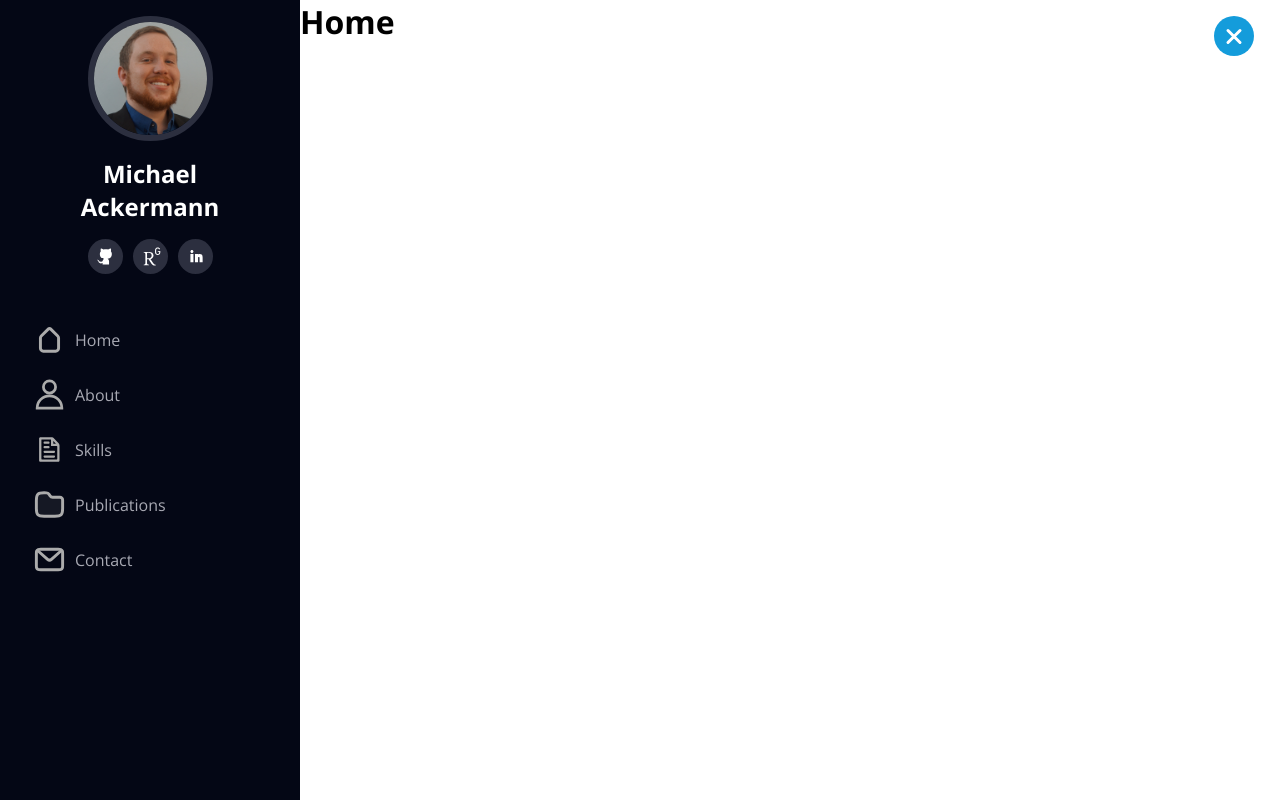
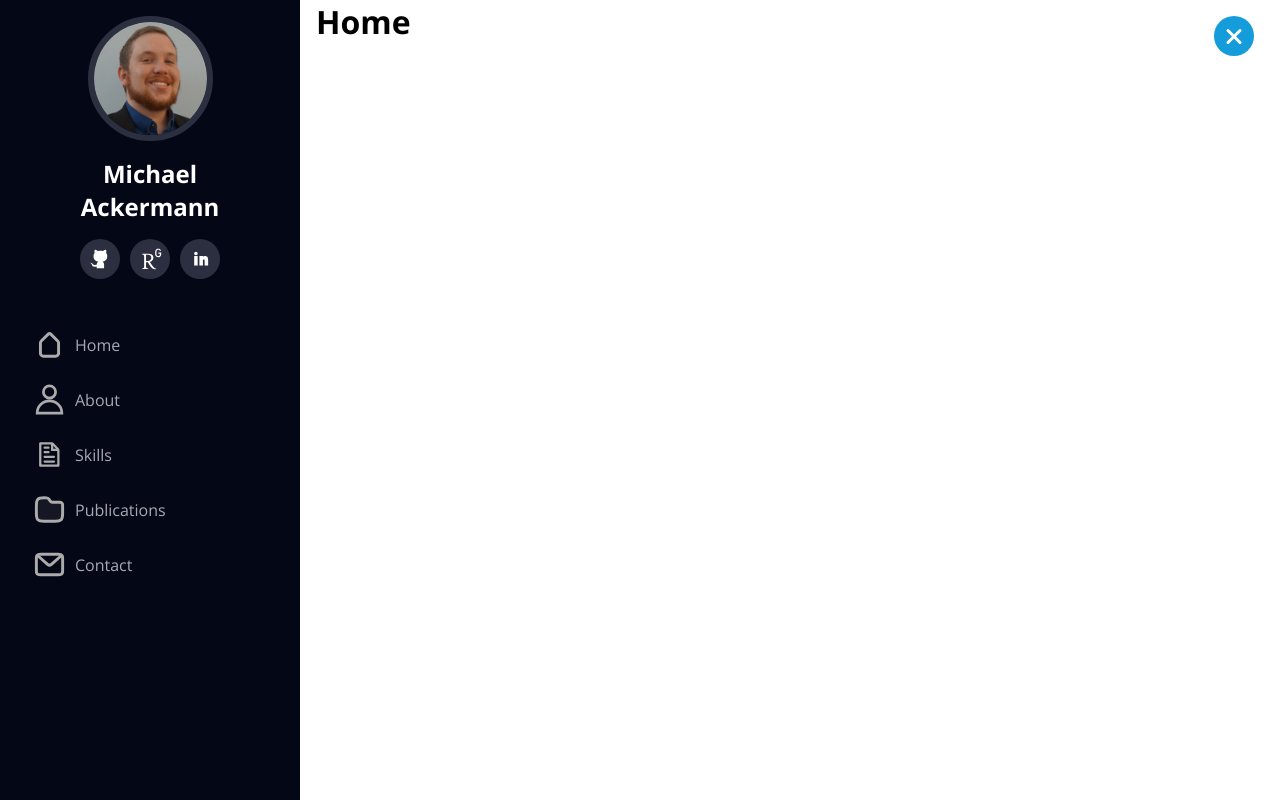
Before and after one commit to LucianoDLima/Michael-Ackermann-portfolio, a React (Vite) app: page / in a window 1280 px wide. Built offline with nearby package versions, Linux system fonts and the light colour scheme.

Commit message:
added padding to main wrapper + swapped px to rem in social medias

```diff
--- a/src/components/MainWrapper/__mainWrapper.scss
+++ b/src/components/MainWrapper/__mainWrapper.scss
@@ -4,6 +4,7 @@
 .mainWrapper {
   transition: map-get($speed, 'medium-fast');
   width: 100%;
+  padding-inline: map-get($min-gaps, '500');
 
   &.shrink {
     width: calc(100% - map-get($component-sizes, 'navigation-bar'));
--- a/src/components/SocialMedias/__socialMedias.scss
+++ b/src/components/SocialMedias/__socialMedias.scss
@@ -12,8 +12,8 @@
     display: flex;
     justify-content: center;
     align-items: center;
-    width: 35px;
-    height: 35px;
+    width: map-get($med-gaps, '100');
+    height: map-get($med-gaps, '100');
     border-radius: 50%;
     background-color: map-get($ui-colors, 'secondary-background');
     position: relative;
--- a/src/main.css
+++ b/src/main.css
@@ -96,8 +96,8 @@ body {
   display: flex;
   justify-content: center;
   align-items: center;
-  width: 35px;
-  height: 35px;
+  width: 2.5rem;
+  height: 2.5rem;
   border-radius: 50%;
   background-color: hsl(231deg, 18%, 21%);
   position: relative;
@@ -199,6 +199,7 @@ header.hide {
 .mainWrapper {
   transition: 350ms;
   width: 100%;
+  padding-inline: 1rem;
 }
 .mainWrapper.shrink {
   width: calc(100% - 18.75rem);
```
Also changed, not shown: 1 other file (tests, documents, lock files or other folders).
